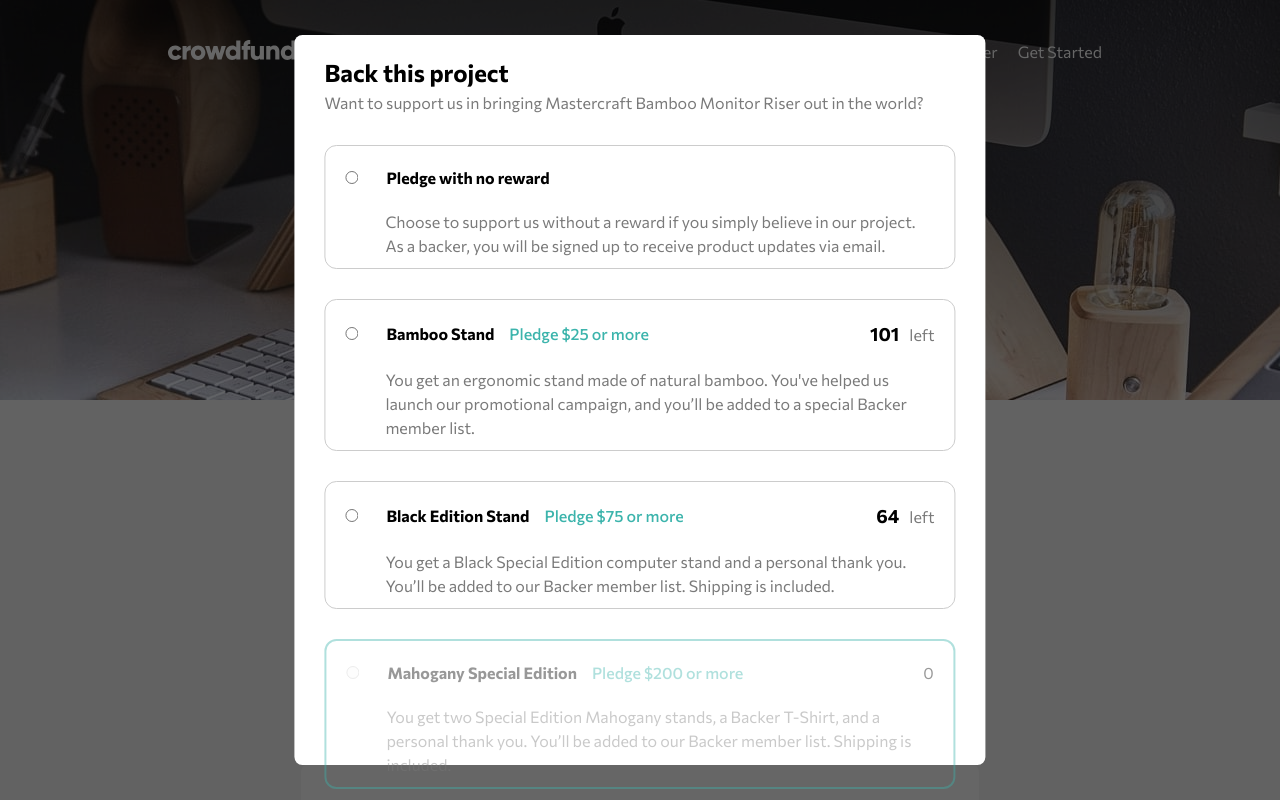
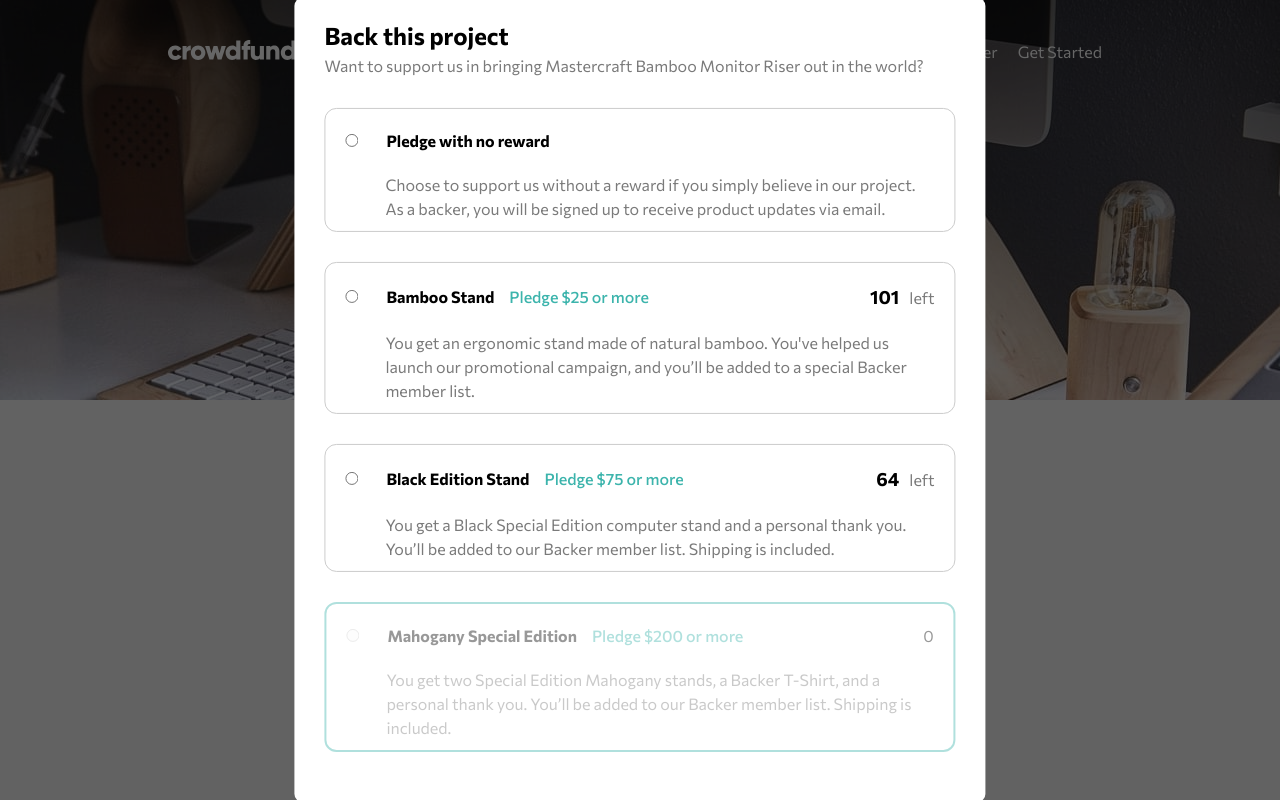
Before and after one commit to GutuGaluppo/crowdfunding_frontend_mentor, a React (Create React App) app: page / in a window 1280 px wide. Both pictures are taken after a click on the button "Back this project". Shown: the top 800 px of the page. Built offline with nearby package versions, Linux system fonts and the light colour scheme; what @fortawesome/pro-light-svg-icons, @fortawesome/pro-regular-svg-icons would draw is missing.

Commit message:
fixed modal height issue

```diff
--- a/src/Components/Modal/Modal.js
+++ b/src/Components/Modal/Modal.js
@@ -17,7 +17,7 @@ function Modal({ setShowModal, handleBacked, setShowThanks }) {
 				<h1>Back this project</h1>
 				<p>Want to support us in bringing Mastercraft Bamboo Monitor Riser out in the world?</p>
 
-				<div className="cards_container">
+				<div>
 					<OptionsModal
 						data={crowdfundData}
 						handleBacked={handleBacked}
--- a/src/Components/Modal/modal-style.css
+++ b/src/Components/Modal/modal-style.css
@@ -34,7 +34,3 @@
 	color: black;
 	cursor: pointer;
 }
-
-.cards_container {
-	height: 600px;
-}
```
